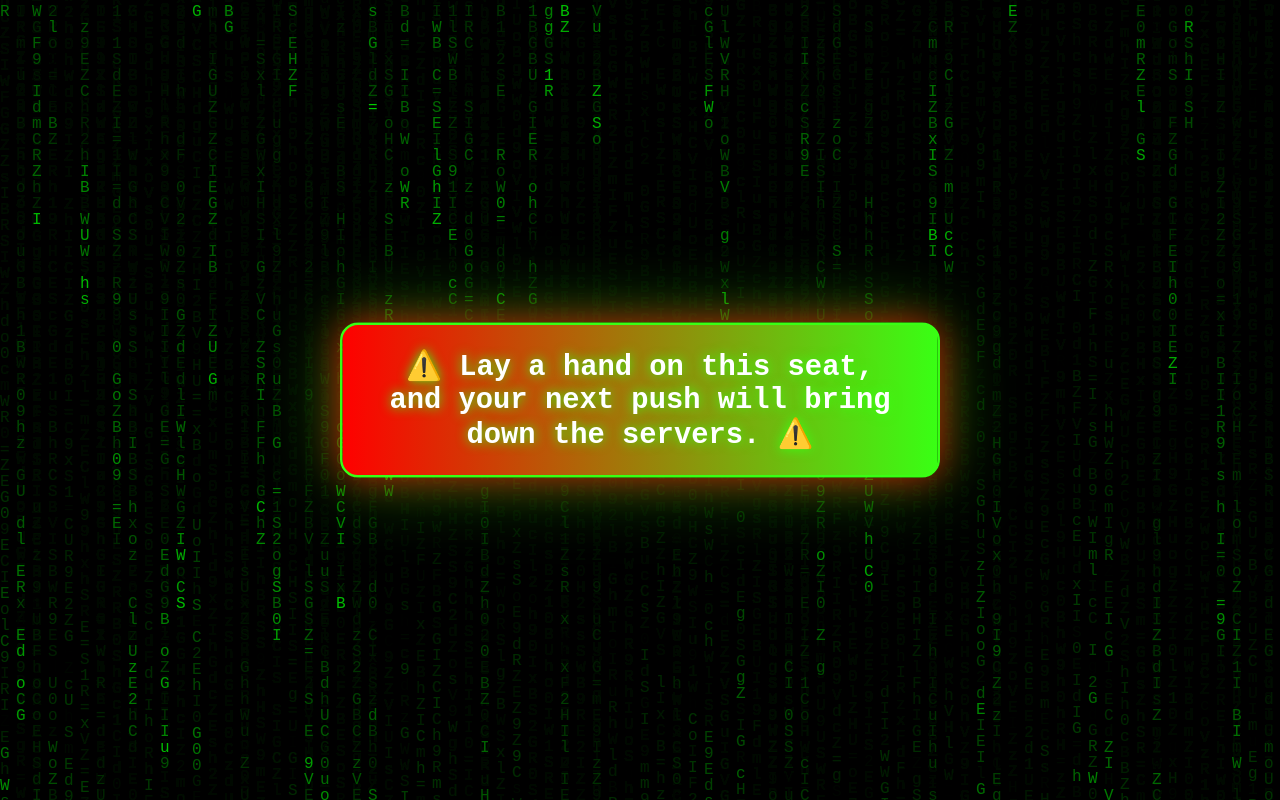
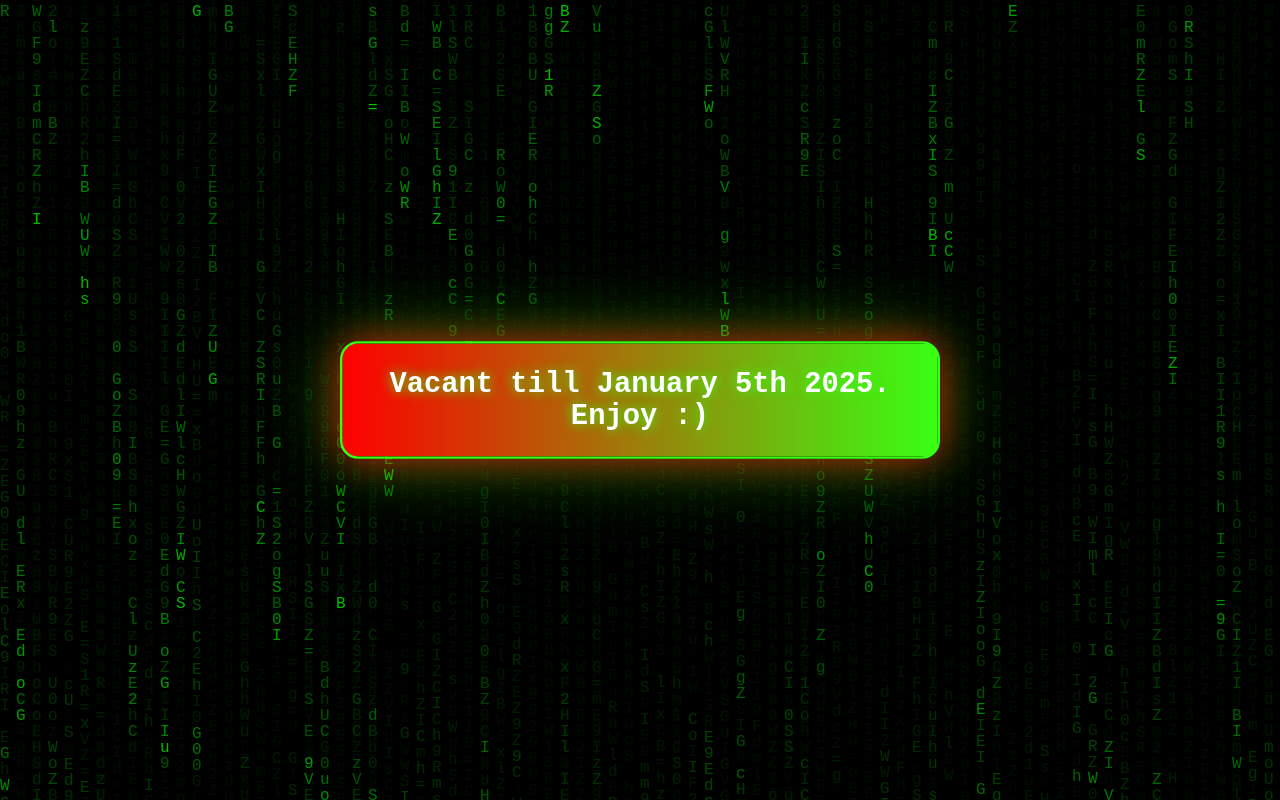
Before and after one commit to varun-rf/seat, a plain HTML site: page index.html in a window 1280 px wide. Drawn offline with Linux system fonts and the light colour scheme.

Commit message:
Update index.html
Added vacant message

```diff
--- a/index.html
+++ b/index.html
@@ -88,7 +88,8 @@
 <body>
     <canvas id="matrix"></canvas>
     <div class="container">
-        <h1 id="vip-text">⚠️ Lay a hand on this seat, and your next push will bring down the servers. ⚠️</h1>
+<!--         <h1 id="vip-text">⚠️ Lay a hand on this seat, and your next push will bring down the servers. ⚠️</h1> -->
+        <h1 id="vip-text">Vacant till January 5th 2025. Enjoy :)</h1>
     </div>
 
     <script>
```
